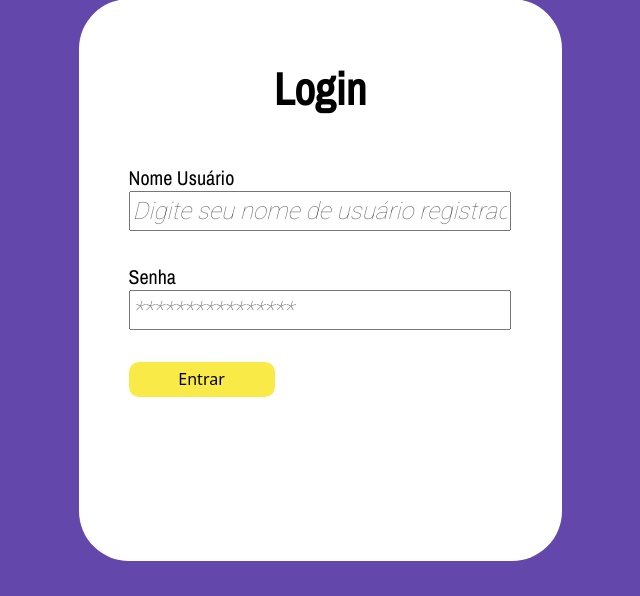
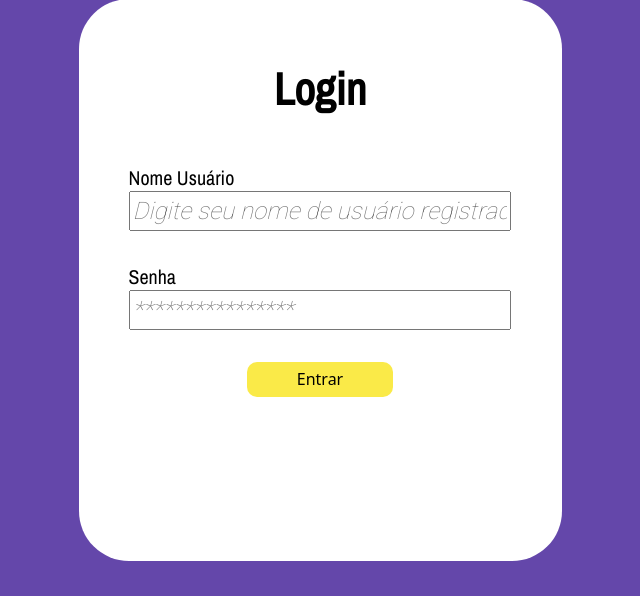
Before and after one commit to monitoraSE/MonitoraSE, a PHP site: page /login.php in a window 1280 px wide. Shown: the part 175-771 px from the top of the page, without its empty margins (320-960 px from the left). Run offline with PHP 8.4, Linux system fonts and the light colour scheme.

Commit message:
Add files via upload

```diff
--- a/login.php
+++ b/login.php
@@ -5,7 +5,7 @@
     <meta name="viewport" content="width=device-width, initial-scale=1.0">
     <title>MonitoraSE</title>
     <link href="https://cdn.jsdelivr.net/npm/bootstrap@5.3.2/dist/css/bootstrap.min.css" rel="stylesheet" integrity="sha384-T3c6CoIi6uLrA9TneNEoa7RxnatzjcDSCmG1MXxSR1GAsXEV/Dwwykc2MPK8M2HN" crossorigin="anonymous">
-    <link href="styles/style.css" rel="stylesheet">
+    <link href="./styles/style.css" rel="stylesheet">
 </head>
 <body class="body__login">
     <?php
@@ -29,7 +29,7 @@
                     <label for="senha" class="email-senha">Senha</label>
                     <input type="password" id="senha" name="senha" class="input" placeholder="****************">
                 </div>
-                <div class=botao_login_enviar">
+                <div class="botao_login_enviar">
                     <input type="submit" value="Entrar" class="input-entrar">
                 </div>
 
```
